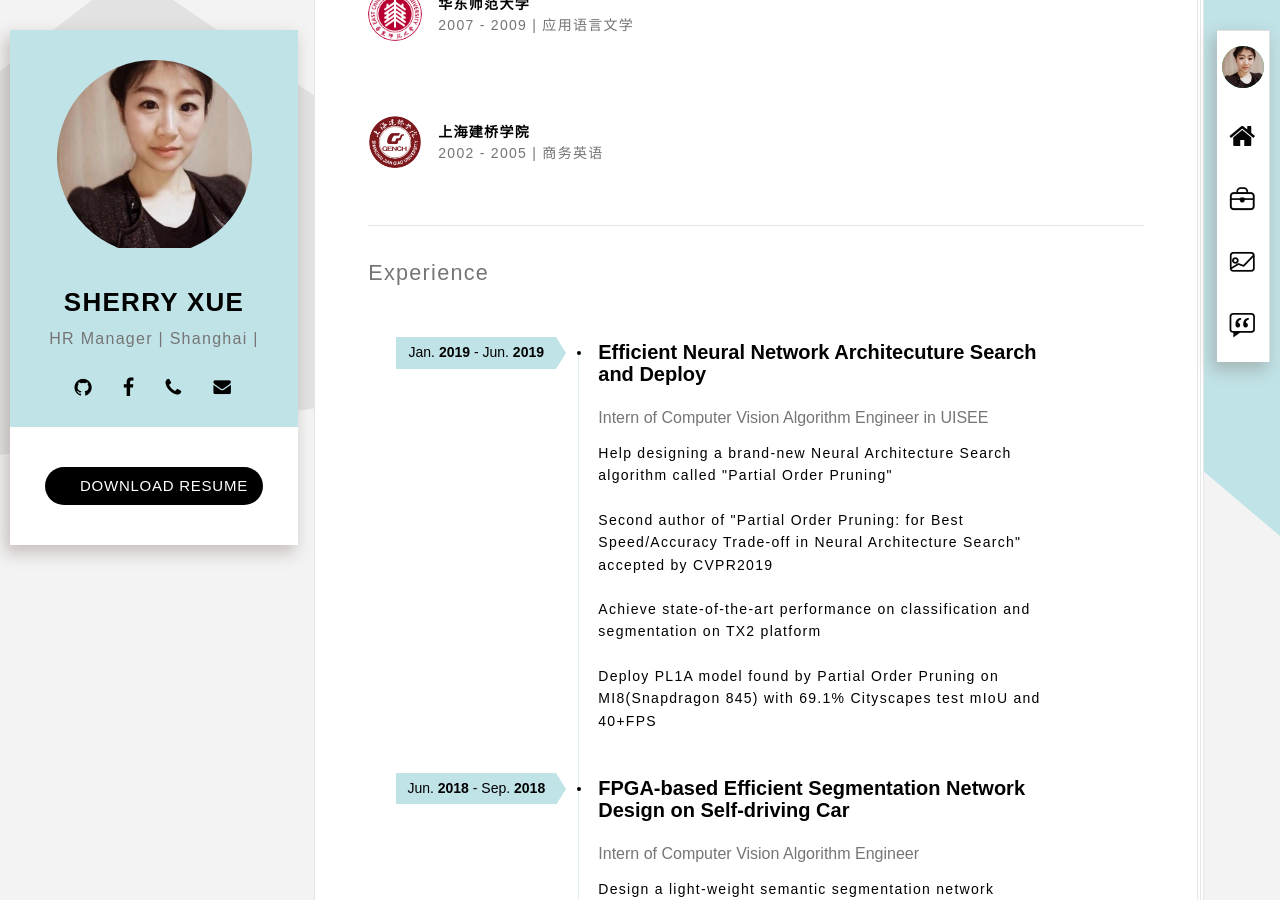
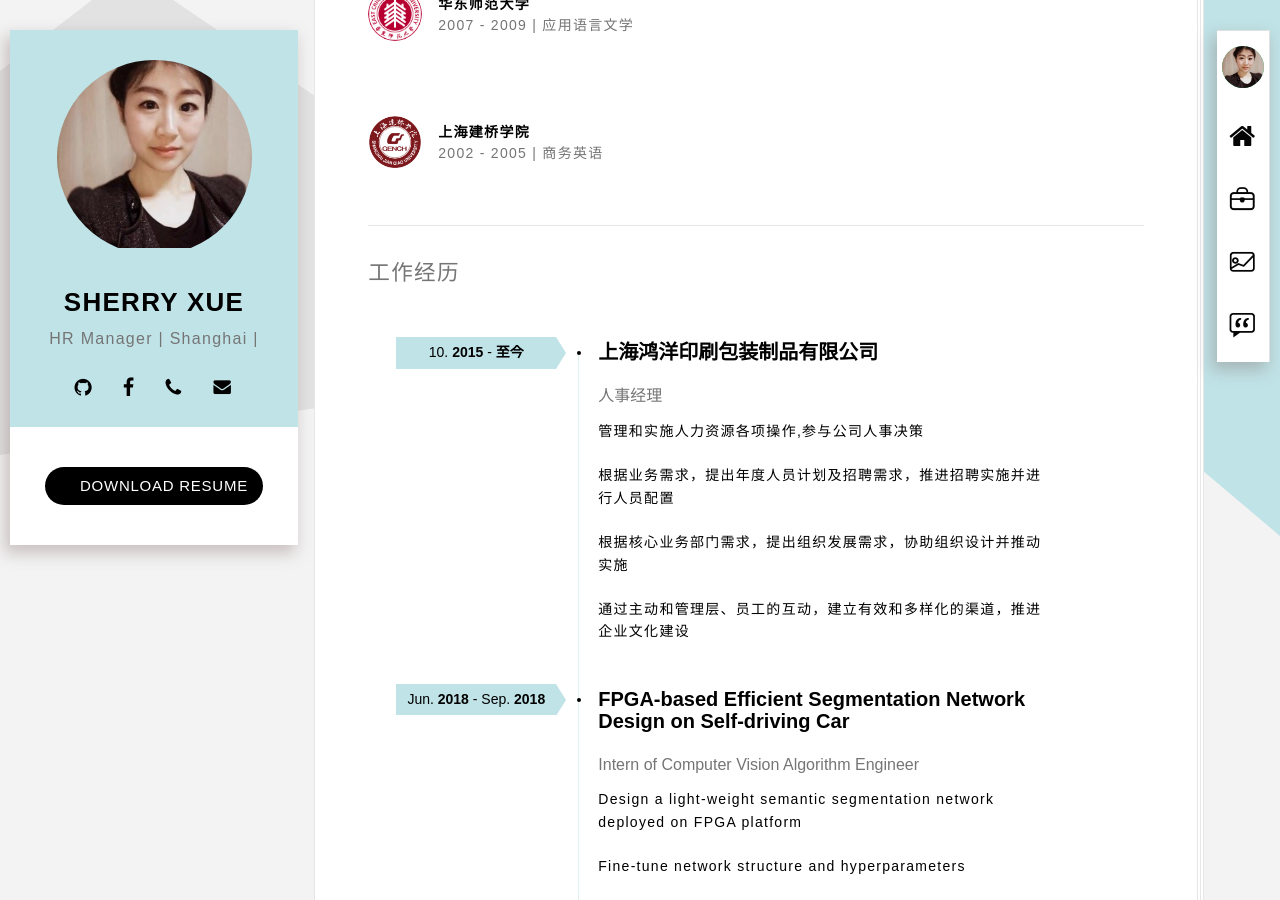
Before and after one commit to sherry0520/sherry0520.github.io, a Jekyll site: the page built from index.html, in a window 1280 px wide and 900 px high, scrolled down 371 px. Built offline with Jekyll 4.4.1, drawn with Linux system fonts in a browser that asks for light colours; some web fonts are replaced.

Commit message:
Update resumer_04-experience.html

```diff
--- a/_includes/resumer_04-experience.html
+++ b/_includes/resumer_04-experience.html
@@ -1,19 +1,19 @@
 <section class="section brd-btm" id="experience">
     <div class="row">
         <div class="col-sm-12 clear-mrg">
-            <h2 class="title-thin text-muted">Experience</h2>
+            <h2 class="title-thin text-muted">工作经历</h2>
             <br />
             <div class="education">
                 <div class="education-box">
                     <time class="education-date" datetime="2016-01TNow">
-                        <span>Jan. <strong class="text-upper">2019</strong> - Jun. <strong>2019</strong></span>
+                        <span>10. <strong class="text-upper">2015</strong> - <strong>至今</strong></span>
                     </time>
-                    <h3>Efficient Neural Network Architecuture Search and Deploy</h3>
-                    <span class="education-company">Intern of Computer Vision Algorithm Engineer in UISEE</span>
-                    <p>Help designing a brand-new Neural Architecture Search algorithm called "Partial Order Pruning"</p>
-                    <p>Second author of "Partial Order Pruning: for Best Speed/Accuracy Trade-off in Neural Architecture Search" accepted by CVPR2019</p>
-                    <p>Achieve state-of-the-art performance on classification and segmentation on TX2 platform</p>
-                    <p>Deploy PL1A model found by Partial Order Pruning on MI8(Snapdragon 845) with 69.1% Cityscapes test mIoU and 40+FPS</p>
+                    <h3>上海鸿洋印刷包装制品有限公司</h3>
+                    <span class="education-company">人事经理</span>
+                    <p>管理和实施人力资源各项操作,参与公司人事决策</p>
+                    <p>根据业务需求，提出年度人员计划及招聘需求，推进招聘实施并进行人员配置</p>
+                    <p>根据核心业务部门需求，提出组织发展需求，协助组织设计并推动实施</p>
+                    <p>通过主动和管理层、员工的互动，建立有效和多样化的渠道，推进企业文化建设</p>
                 </div>
                 <!-- .education-box -->
 
```
